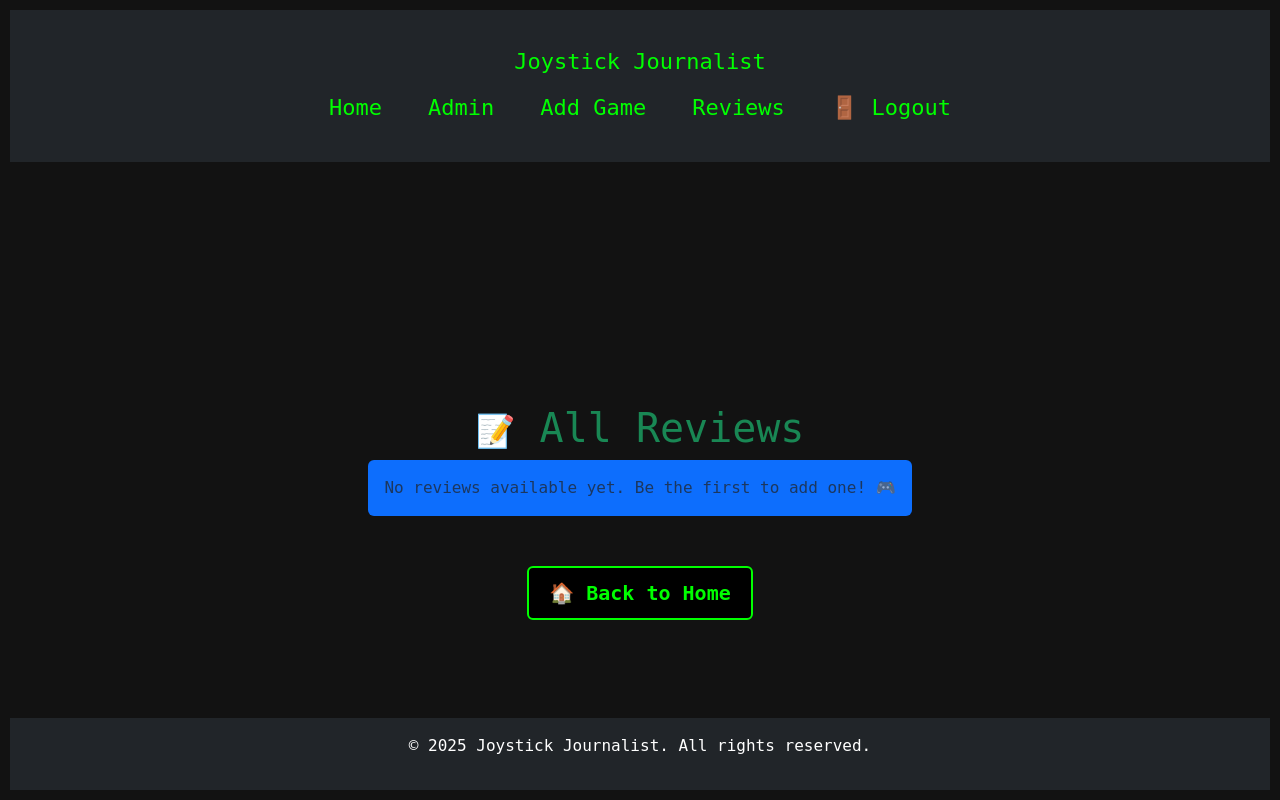
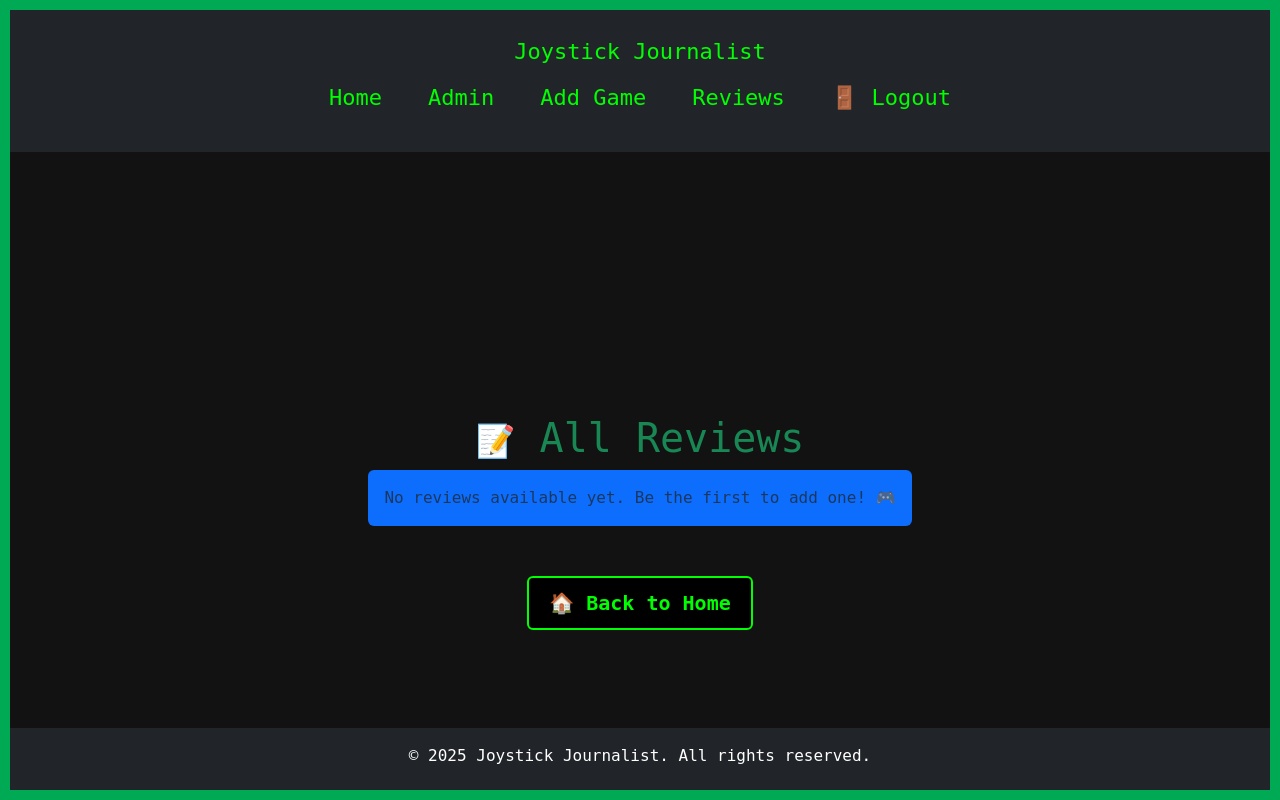
Before and after one commit to KC-85/Joystick_Journalist, a Django app: page /reviews/ in a window 1280 px wide. Run offline with Django 4.2, Linux system fonts and the light colour scheme; the visitor is signed in with stand-in values (Sample User, id 1); data that the repository does not hold is empty.

Commit message:
Add container for base.html body & add main tags for main content, add neon border fix

```diff
--- a/reviews/static/css/style.css
+++ b/reviews/static/css/style.css
@@ -131,26 +131,42 @@ html, body {
 
 /* Neon Border */
 @keyframes neon-border-cycle {
-    0% {
-        box-shadow: 0 0 10px #ff0000, 0 0 20px #ff0000, 0 0 30px #ff0000, 0 0 40px #ff0000;
-    }
-    33% {
-        box-shadow: 0 0 10px #00ff00, 0 0 20px #00ff00, 0 0 30px #00ff00, 0 0 40px #00ff00;
-    }
-    66% {
-        box-shadow: 0 0 10px #0000ff, 0 0 20px #0000ff, 0 0 30px #0000ff, 0 0 40px #0000ff;
-    }
-    100% {
-        box-shadow: 0 0 10px #ff0000, 0 0 20px #ff0000, 0 0 30px #ff0000, 0 0 40px #ff0000;
-    }
+    0% { border-color: #ff0000; } /* Red */
+    33% { border-color: #00ff00; } /* Green */
+    66% { border-color: #0000ff; } /* Blue */
+    100% { border-color: #ff0000; } /* Back to Red */
 }
 
-body {
+/* 🔥 Ensures Full-Page Layout */
+html, body {
     margin: 0;
     padding: 0;
-    height: 100vh;
-    border: 10px solid transparent;
-    animation: neon-border-cycle 5s infinite linear;
+    height: 100%;
+    display: flex;
+    flex-direction: column;
+}
+
+/* Wraps everything including footer */
+.page-container {
+    display: flex;
+    flex-direction: column;
+    min-height: 100vh;
+}
+
+/* Ensures the content area expands */
+.content {
+    flex: 1;
+}
+
+/* 🔥 Full-Page Neon Border */
+body::before {
+    content: "";
+    position: fixed;
+    top: 0; left: 0; right: 0; bottom: 0;
+    border: 10px solid transparent; /* Border thickness */
+    animation: neon-border-cycle 15s infinite linear;
+    pointer-events: none; /* Prevents interaction */
+    z-index: 9999; /* Ensures it's on top */
 }
 
 /* Media Queries for Responsive Design */
--- a/reviews/templates/reviews/base.html
+++ b/reviews/templates/reviews/base.html
@@ -14,7 +14,7 @@
     {% block extra_head %}{% endblock %}
 </head>
 <body>
-
+    <div class="page-container">
         <!-- Navbar -->
         <nav class="navbar navbar-expand-lg navbar-dark bg-dark">
             <div class="container">
@@ -24,30 +24,16 @@
                 </button>
                 <div class="collapse navbar-collapse" id="navbarNav">
                     <ul class="navbar-nav ms-auto">
-                    <li class="nav-item">
-                        <a class="nav-link" href="{% url 'landing_page' %}">Home</a>
-                    </li>
-                    <li class="nav-item">
-                        <a class="nav-link" href="/admin/">Admin</a>
-                    </li>
-                    <li class="nav-item">
-                        <a class="nav-link" href="{% url 'add_game' %}">Add Game</a>
-                    </li>
-                    <li class="nav-item">
-                        <a class="nav-link" href="{% url 'all_reviews' %}">Reviews</a>
-                    </li>
+                        <li class="nav-item"><a class="nav-link" href="{% url 'landing_page' %}">Home</a></li>
+                        <li class="nav-item"><a class="nav-link" href="/admin/">Admin</a></li>
+                        <li class="nav-item"><a class="nav-link" href="{% url 'add_game' %}">Add Game</a></li>
+                        <li class="nav-item"><a class="nav-link" href="{% url 'all_reviews' %}">Reviews</a></li>
                     </ul>
-
-                <!-- Login/Logout buttons go here -->
                     <ul class="navbar-nav ms-auto">
                         {% if user.is_authenticated %}
-                        <li class="nav-item">
-                            <a class="nav-link" href="{% url 'logout' %}">🚪 Logout</a>
-                        </li>
+                            <li class="nav-item"><a class="nav-link" href="{% url 'logout' %}">🚪 Logout</a></li>
                         {% else %}
-                        <li class="nav-item">
-                            <a class="nav-link" href="{% url 'login' %}">🔑 Login</a>
-                        </li>
+                            <li class="nav-item"><a class="nav-link" href="{% url 'login' %}">🔑 Login</a></li>
                         {% endif %}
                     </ul>
                 </div>
@@ -64,14 +50,17 @@
         </div>
 
         <!-- Main Content -->
+        <main class="content">
             <div class="container mt-4">
                 {% block content %}{% endblock %}
             </div>
+        </main>
 
         <!-- Footer -->
         <footer class="bg-dark text-white text-center py-3 mt-5">
             <p>&copy; 2025 Joystick Journalist. All rights reserved.</p>
         </footer>
+    </div> <!-- Closing .page-container -->
 
     <!-- Bootstrap JS -->
     <script src="https://cdn.jsdelivr.net/npm/bootstrap@5.3.0/dist/js/bootstrap.bundle.min.js"></script>
```
Lines whose indentation alone changed are shown as unchanged.
